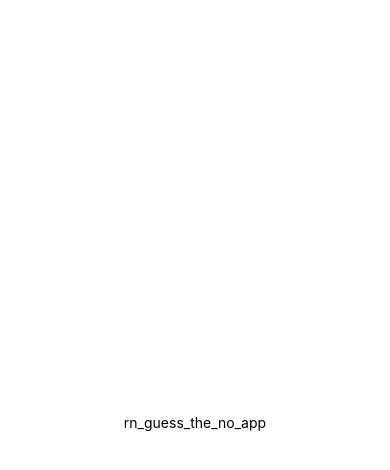
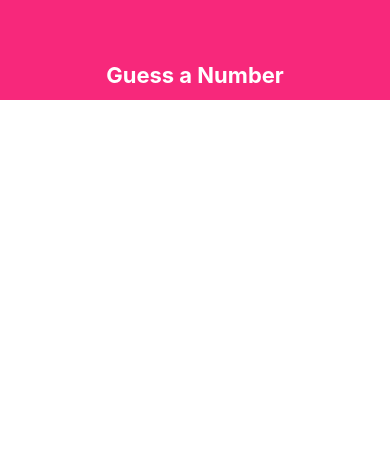
Before and after one commit to kamerk22/rn_guess_a_number_app, a React Native app: screen / in a window 390 px wide. Shown: the top 470 px of the page. Built offline with nearby package versions, Linux system fonts and the light colour scheme.

Commit message:
added header and Screen :art:

```diff
--- a/App.js
+++ b/App.js
@@ -1,19 +1,21 @@
-import React from 'react';
-import { StyleSheet, Text, View } from 'react-native';
+import React from "react";
+import { StyleSheet, Text, View } from "react-native";
+import { Header } from "./src/components";
 
 export default function App() {
   return (
     <View style={styles.container}>
-      <Text>rn_guess_the_no_app</Text>
+      <Header title="Guess a Number" />
+
     </View>
   );
 }
 
 const styles = StyleSheet.create({
   container: {
-    flex: 1,
-    backgroundColor: '#fff',
-    alignItems: 'center',
-    justifyContent: 'center',
-  },
+    // flex: 1,
+    // backgroundColor: "#fff",
+    // alignItems: "center",
+    // justifyContent: "center"
+  }
 });
--- /dev/null
+++ b/src/components/Header/index.js
@@ -0,0 +1,26 @@
+import React from "react";
+import { View, Text, StyleSheet } from "react-native";
+
+export const Header = ({ title }) => {
+  return (
+    <View style={styles.header}>
+      <Text style={styles.headerTitle}>{title}</Text>
+    </View>
+  );
+};
+
+const styles = StyleSheet.create({
+  header: {
+    paddingTop: 50,
+    width: "100%",
+    height: 100,
+    backgroundColor: "#f7287b",
+    alignItems: "center",
+    justifyContent: "center"
+  },
+  headerTitle: {
+    color: "#fff",
+    fontSize: 22,
+    fontWeight: "bold"
+  }
+});
--- /dev/null
+++ b/src/components/index.js
@@ -0,0 +1 @@
+export { Header } from "./Header";
--- /dev/null
+++ b/src/screens/index.js
@@ -0,0 +1 @@
+export { StartGameScreen } from "./StartGameScreen";
```
Also changed, not shown: src/screens/StartGameScreen/index.js (added, +8 -0 lines).
